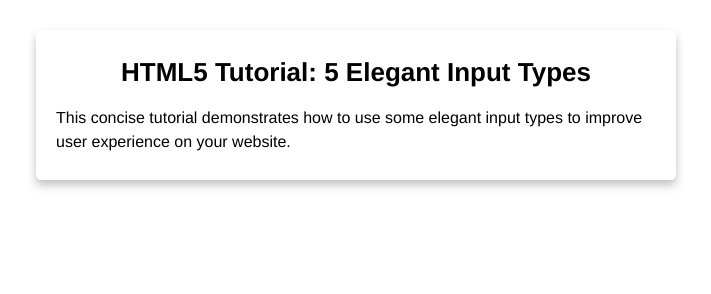
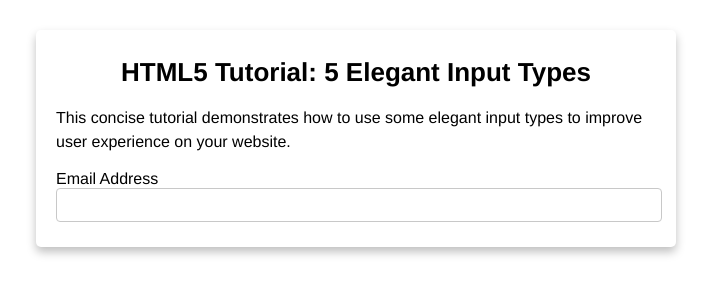
Before and after one commit to mosesajire/html-input-type-tutorial, a plain HTML site: page index.html in a window 1280 px wide. Shown: the whole page, without its empty margins (284-995 px from the left). Drawn offline with Linux system fonts and the light colour scheme.

Commit message:
Added content for email

```diff
--- a/index.html
+++ b/index.html
@@ -9,6 +9,12 @@
 			<h1>HTML5 Tutorial: 5 Elegant Input Types</h1>
 			<p>This concise tutorial demonstrates how to use some elegant input types to improve user experience on your website.</p>
 
+			<form action="" method="post">
+				<div class="form-group">
+					<label for="email">Email Address</label>
+					<input type="email" name="email" id="email">
+				</div>
+			</form>
 		</div>
 	</body>
 </html>
```
